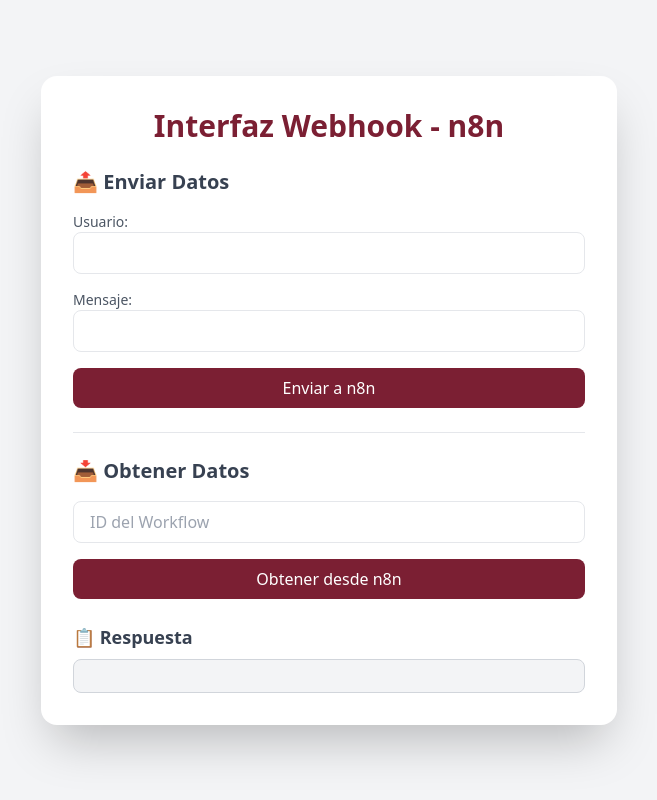
After one commit to Fergago20/Prototipo_cuido_planta, a Flask app: template templates/n8n.html in a window 1280 px wide. The commit adds this page. Shown: the whole page, without its empty margins (311-968 px from the left). Run offline with Flask 3, Linux system fonts and the light colour scheme; the template is opened without the code that fills it, so the values that code supplies are empty; some libraries are stand-ins or nearby versions.

Commit message:
inicio implementacion n8n

```diff
--- a/app.py
+++ b/app.py
@@ -1,9 +1,12 @@
 from flask import Flask, request, jsonify, render_template
 from controller.bluetooth import BluetoothLogica
 from controller.logica import Logica
+from controller.n8n import N8nLogica
 app = Flask(__name__)
 bluetooth_logica = BluetoothLogica()
 logica = Logica()
+n8n = N8nLogica(base_url='http://localhost:5678')
+
 @app.route('/')
 def index():
     return render_template('index.html')
@@ -56,5 +59,29 @@
         return render_template('grafico.html', datos=datos)
     return render_template('grafico.html', error='No se encontraron datos para el gráfico')
 
+@app.route('/enviar_datos', methods=['GET'])
+def enviar_datos():
+    render_template('n8n.html')
+    data = logica.obtener_datos()
+    data = jsonify(data)
+    if not data:
+        return jsonify({'error': 'No data provided'}), 400
+    response = n8n.enviar_datos(data)
+    if response is None:
+        return jsonify({'error': 'Failed to send data to n8n'}), 500
+
+    return jsonify({'message': 'Data sent successfully', 'response': response}), 200
+
+@app.route('/obtener_dados', methods=['GET'])
+def obter_dados():
+    workflow_id = request.args.get('workflow_id')
+    if not workflow_id:
+        return jsonify({'error': 'Workflow ID is required'}), 400
+    response = n8n.obtener_datos(workflow_id)
+    if response is None:
+        return jsonify({'error': f'Failed to get data for workflow {workflow_id}'}), 500
+
+    return jsonify({'message': 'Data retrieved successfully', 'data': response}), 200
+
 if __name__ == '__main__':
     app.run(debug=True)
--- /dev/null
+++ b/static/chat.js
@@ -0,0 +1,36 @@
+document.getElementById("enviar-form").addEventListener("submit", function (e) {
+    e.preventDefault();
+
+    const datos = {
+        usuario: document.getElementById("usuario").value,
+        mensaje: document.getElementById("mensaje").value
+    };
+
+    fetch("/enviar_datos", {
+        method: "POST",
+        headers: {
+            "Content-Type": "application/json"
+        },
+        body: JSON.stringify(datos)
+    })
+    .then(res => res.json())
+    .then(data => {
+        document.getElementById("respuesta").textContent = JSON.stringify(data, null, 2);
+    })
+    .catch(err => {
+        document.getElementById("respuesta").textContent = "Error al enviar: " + err;
+    });
+});
+
+document.getElementById("obtener-btn").addEventListener("click", function () {
+    const workflowId = document.getElementById("workflow_id").value;
+
+    fetch(`/obtener_dados?workflow_id=${encodeURIComponent(workflowId)}`)
+        .then(res => res.json())
+        .then(data => {
+            document.getElementById("respuesta").textContent = JSON.stringify(data, null, 2);
+        })
+        .catch(err => {
+            document.getElementById("respuesta").textContent = "Error al obtener datos: " + err;
+        });
+});
--- a/templates/index.html
+++ b/templates/index.html
@@ -19,6 +19,9 @@
             <a href="/grafico" class="block bg-[#4B0000] text-white px-6 py-2 rounded-lg hover:bg-black text-center">
                 Ver Gráfica
             </a>
+            <a href="/enviar_datos" class="block bg-[#4B0000] text-white px-6 py-2 rounded-lg hover:bg-black text-center">
+                Interfaz Webhook - n8n
+            </a>
         </div>
     </div>
 </body>
--- /dev/null
+++ b/templates/n8n.html
@@ -0,0 +1,55 @@
+<!DOCTYPE html>
+<html lang="es">
+<head>
+    <meta charset="UTF-8">
+    <title>n8n Webhook Interface</title>
+    <script src="https://cdn.tailwindcss.com"></script>
+</head>
+<body class="bg-gray-100 min-h-screen flex items-center justify-center p-6">
+    <div class="bg-white shadow-2xl rounded-2xl p-8 max-w-xl w-full">
+        <h1 class="text-3xl font-bold text-[#7b1f33] mb-6 text-center">Interfaz Webhook - n8n</h1>
+
+        <form id="enviar-form" class="space-y-4">
+            <h2 class="text-xl font-semibold text-gray-700">📤 Enviar Datos</h2>
+
+            <div>
+                <label class="block text-sm font-medium text-gray-600">Usuario:</label>
+                <input type="text" id="usuario" name="usuario" required
+                       class="w-full px-4 py-2 border rounded-lg focus:outline-none focus:ring-2 focus:ring-[#7b1f33]">
+            </div>
+
+            <div>
+                <label class="block text-sm font-medium text-gray-600">Mensaje:</label>
+                <input type="text" id="mensaje" name="mensaje" required
+                       class="w-full px-4 py-2 border rounded-lg focus:outline-none focus:ring-2 focus:ring-[#7b1f33]">
+            </div>
+
+            <button type="submit"
+                    class="bg-[#7b1f33] text-white w-full py-2 rounded-lg hover:bg-[#611726] transition">
+                Enviar a n8n
+            </button>
+        </form>
+
+        <hr class="my-6">
+
+        <div class="space-y-4">
+            <h2 class="text-xl font-semibold text-gray-700">📥 Obtener Datos</h2>
+
+            <input type="text" id="workflow_id" placeholder="ID del Workflow"
+                   class="w-full px-4 py-2 border rounded-lg focus:outline-none focus:ring-2 focus:ring-[#7b1f33]">
+
+            <button id="obtener-btn"
+                    class="bg-[#7b1f33] text-white w-full py-2 rounded-lg hover:bg-[#611726] transition">
+                Obtener desde n8n
+            </button>
+        </div>
+
+        <div class="mt-6">
+            <h3 class="text-lg font-semibold text-gray-700">📋 Respuesta</h3>
+            <pre id="respuesta" class="bg-gray-100 border border-gray-300 rounded-lg p-4 mt-2 text-sm overflow-auto max-h-64"></pre>
+        </div>
+    </div>
+
+    <script src="/static/chat.js"></script>
+</body>
+</html>
```
Also changed, not shown: controller/n8n.py (added, +25 -0 lines).
